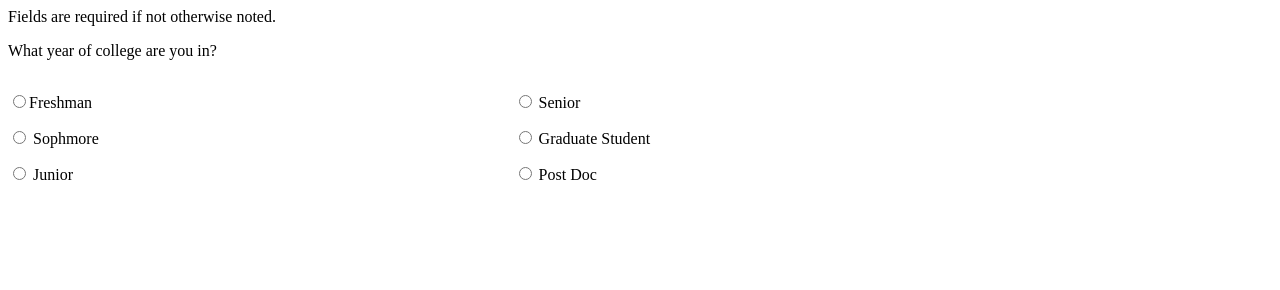
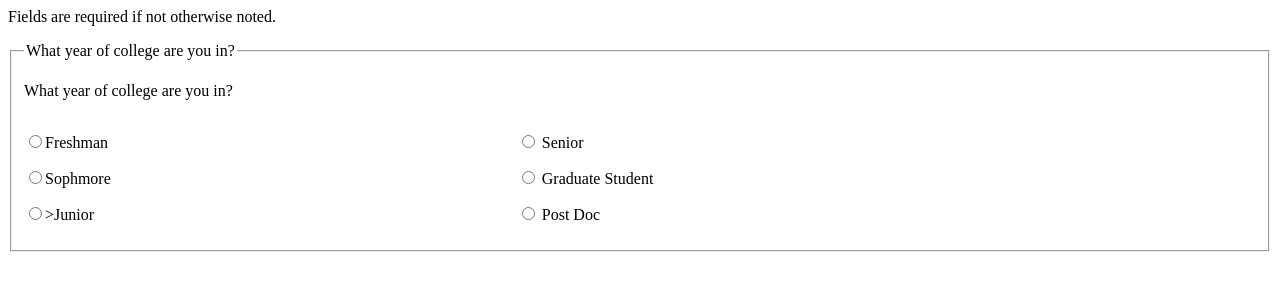
Before and after one commit to LaneMeyer777/lanemeyer777.github.io, a plain HTML site: page index.html in a window 1280 px wide. Drawn offline with Linux system fonts and the light colour scheme.

Commit message:
Update index.html

```diff
--- a/index.html
+++ b/index.html
@@ -1,17 +1,18 @@
 <form action="survey.php" method="post" id="collegsurvey">
 
 <p>Fields are required if not otherwise noted.</p>
-
+<fieldset id="Year of College">
+<legend>What year of college are you in?</legend>
 <p>What year of college are you in?</p>
 <div style="float:left; width:40%;">
 <p class="input"><input type="radio" name="cyear" id="fr" value="1"><label for="fr">Freshman</label></p>
-<p class="input"><input type="radio" name="cyear" id="so" value="2"> <span>Sophmore</span></p>
-<p class="input"><input type="radio" name="cyear" id="jn" value="3"> <span>Junior</span></p>
+<p class="input"><input type="radio" name="cyear" id="so" value="2"><label for="so">Sophmore</label></p>
+<p class="input"><input type="radio" name="cyear" id="jn" value="3">><label for="jn">Junior</label></p>
 
 </div>
 <div style="float:left; width:40%;">
 <p class="input"><input type="radio" name="cyear" id="sn" value="4"> <span>Senior</span></p>
 <p class="input"><input type="radio" name="cyear" id="sn" value="4"> <span>Graduate Student</span></p>
 <p class="input"><input type="radio" name="cyear" id="sn" value="4"> <span>Post Doc</span></p>
-
+</fieldset>
 </div>
```
